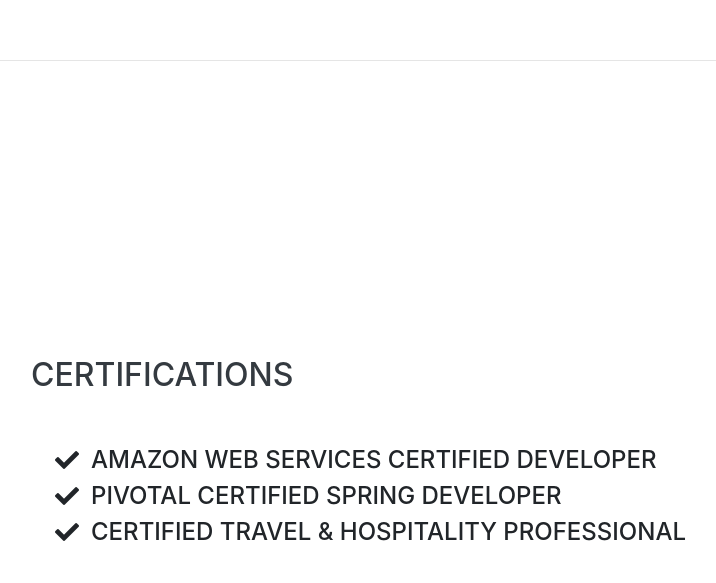
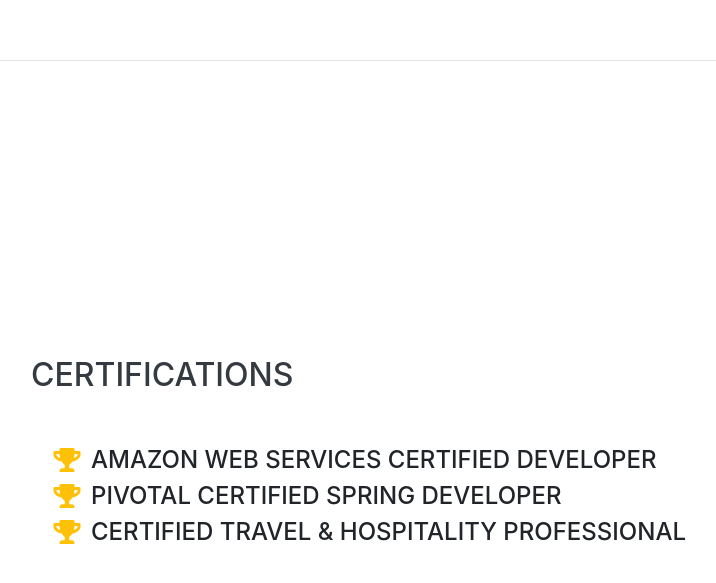
Before and after one commit to siddharth-dubey-1993/siddharth-dubey-1993.github.io, a website with bundled scripts: page index.html in a window 1280 px wide. Shown: the part 4207-4790 px from the top of the page, without its empty margins (289-1005 px from the left). Built offline with nearby package versions, Linux system fonts and the light colour scheme; a web font is replaced by a local one.

Commit message:
SKILLS ICON UPDATED

```diff
--- a/index.html
+++ b/index.html
@@ -233,13 +233,13 @@
         <h2 class="mb-5"> Certifications</h2>
         <ul class="fa-ul mb-0">
           <li>
-            <i class="fa-li fa fa-check"></i>
+            <i class="fa-li fa fa-trophy text-warning"></i>
             Amazon Web Services Certified Developer</li>
           <li>
-            <i class="fa-li fa fa-check"></i>
+            <i class="fa-li fa fa-trophy text-warning"></i>
             Pivotal Certified Spring Developer</li>
           <li>
-            <i class="fa-li fa fa-check"></i>
+            <i class="fa-li fa fa-trophy text-warning"></i>
             Certified Travel & Hospitality Professional</li>
         </ul>
       </div>
```
